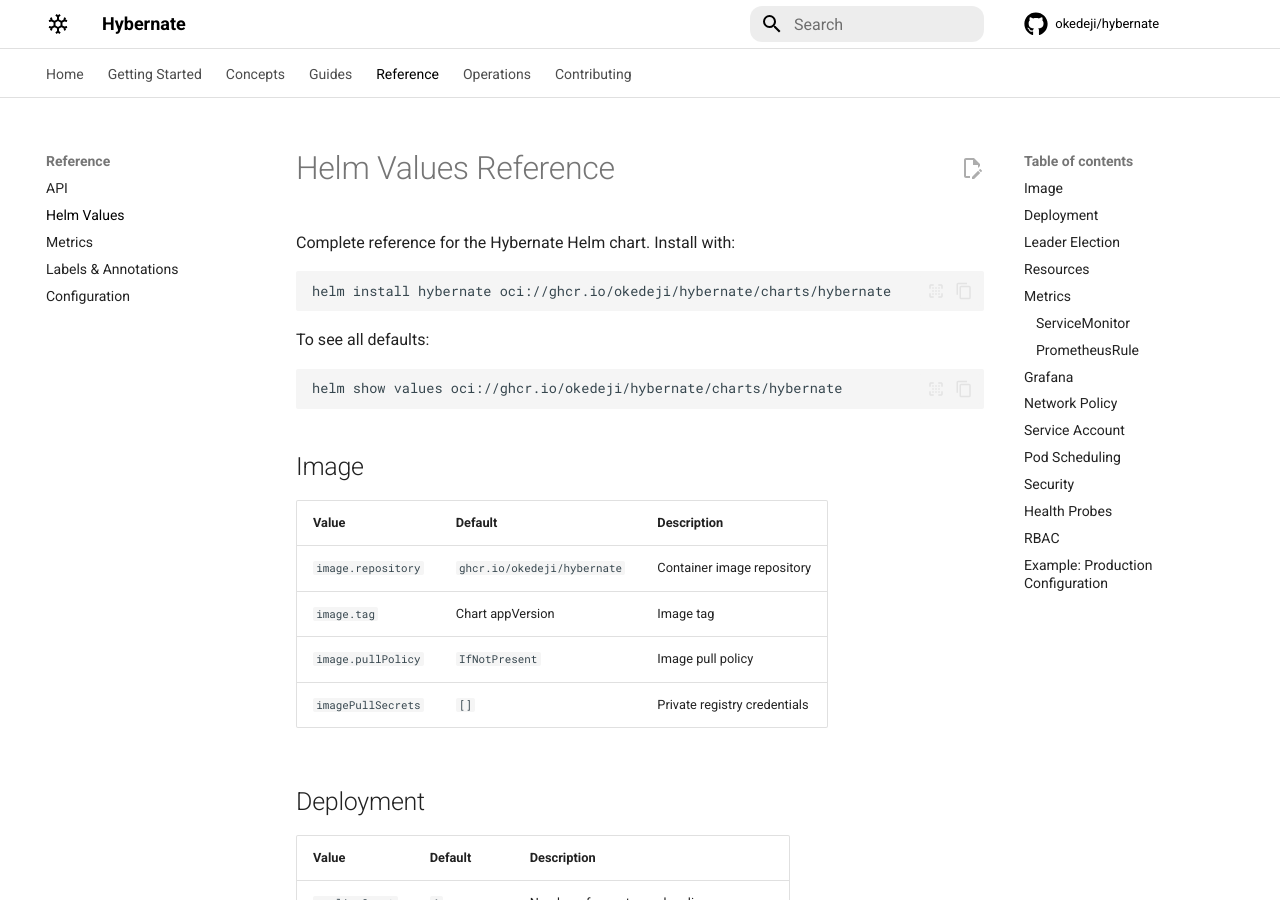
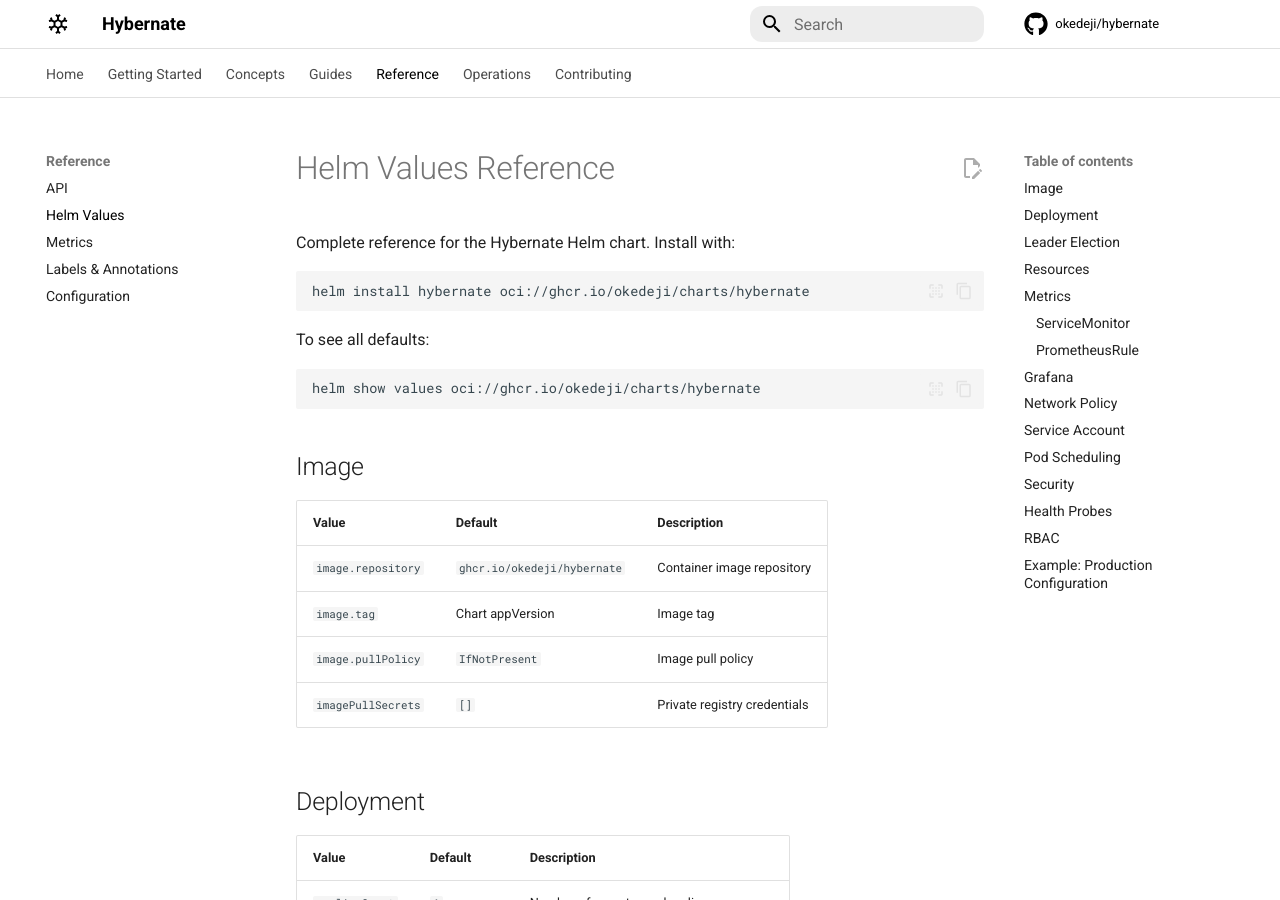
Before and after one commit to okedeji/hybernate, an MkDocs documentation site: the page built from docs/reference/helm-values.md, in a window 1280 px wide and 900 px high. Built offline with MkDocs 1.6.1 and Material for MkDocs 9.7.7, drawn with Linux system fonts in a browser that asks for light colours; comment, search, counter and statistics services are not loaded; some of the changed text lies outside the part shown.

Commit message:
fix(release): separate Helm chart path and add latest tag

````diff
--- a/docs/reference/helm-values.md
+++ b/docs/reference/helm-values.md
@@ -3,13 +3,13 @@
 Complete reference for the Hybernate Helm chart. Install with:
 
 ```bash
-helm install hybernate oci://ghcr.io/okedeji/hybernate/charts/hybernate
+helm install hybernate oci://ghcr.io/okedeji/charts/hybernate
 ```
 
 To see all defaults:
 
 ```bash
-helm show values oci://ghcr.io/okedeji/hybernate/charts/hybernate
+helm show values oci://ghcr.io/okedeji/charts/hybernate
 ```
 
 ## Image
@@ -183,7 +183,7 @@ affinity:
 ```
 
 ```bash
-helm install hybernate oci://ghcr.io/okedeji/hybernate/charts/hybernate \
+helm install hybernate oci://ghcr.io/okedeji/charts/hybernate \
   -f values-production.yaml \
   -n hybernate-system --create-namespace
 ```
````
Also changed, not shown: CHANGELOG.md (+13 -0 lines), docs/getting-started/installation.md (+1 -1 lines), 1 other file.
